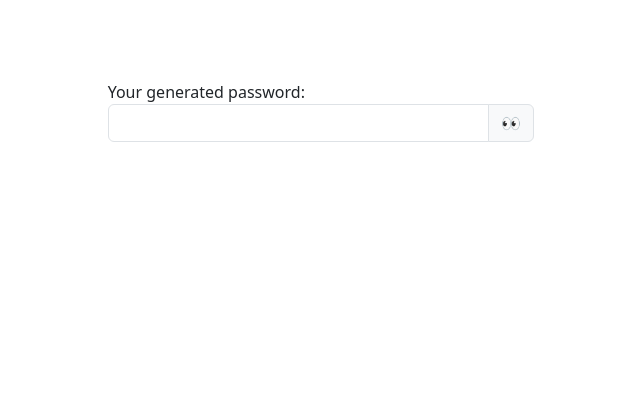
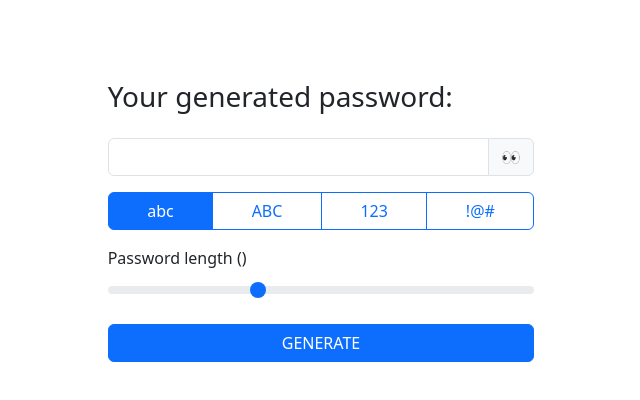
Before and after one commit to szymon-skalmierski/angular-password-generator, an Angular app: page / in a window 1280 px wide. Shown: the top 400 px of the page, without its empty margins (319-959 px from the left). Built offline with nearby package versions, Linux system fonts and the light colour scheme.

Commit message:
initial layout

```diff
--- a/src/app/app.component.html
+++ b/src/app/app.component.html
@@ -1,7 +1,29 @@
 <div class="_container d-flex flex-column">
-  <label for="password">Your generated password:</label>
-  <div class="input-group mb-3">
-    <input type="password" class="form-control" aria-label="Username" aria-describedby="basic-addon1">
-    <button class="input-group-text" id="basic-addon1">👀</button>
-  </div>
+  <h3>Your generated password:</h3>
+  <form action="">
+    <div class="input-group my-3">
+      <input type="password" class="form-control" aria-label="Username" aria-describedby="basic-addon1">
+      <button class="input-group-text">👀</button>
+    </div>
+    <div class="btn-group d-flex my-3" role="group" aria-label="Basic checkbox toggle button group">
+      <input type="checkbox" class="btn-check" id="inputabc" autocomplete="off" checked>
+      <label class="btn btn-outline-primary" for="inputabc">abc</label>
+
+      <input type="checkbox" class="btn-check" id="inputABC" autocomplete="off">
+      <label class="btn btn-outline-primary" for="inputABC">ABC</label>
+
+      <input type="checkbox" class="btn-check" id="input123" autocomplete="off">
+      <label class="btn btn-outline-primary" for="input123">123</label>
+
+      <input type="checkbox" class="btn-check" id="input!@#" autocomplete="off">
+      <label class="btn btn-outline-primary" for="input!@#">!@#</label>
+    </div>
+    <div class="my-3" role="group" aria-label="Password length range">
+      <label for="passwordLength" class="form-label">Password length (<span></span>)</label>
+      <input type="range" class="form-range" min="4" value="13" max="30" id="passwordLength">
+    </div>
+    <div class="d-grid">
+      <button class="btn btn-primary" type="submit">GENERATE</button>
+    </div>
+  </form>
 </div>
```
